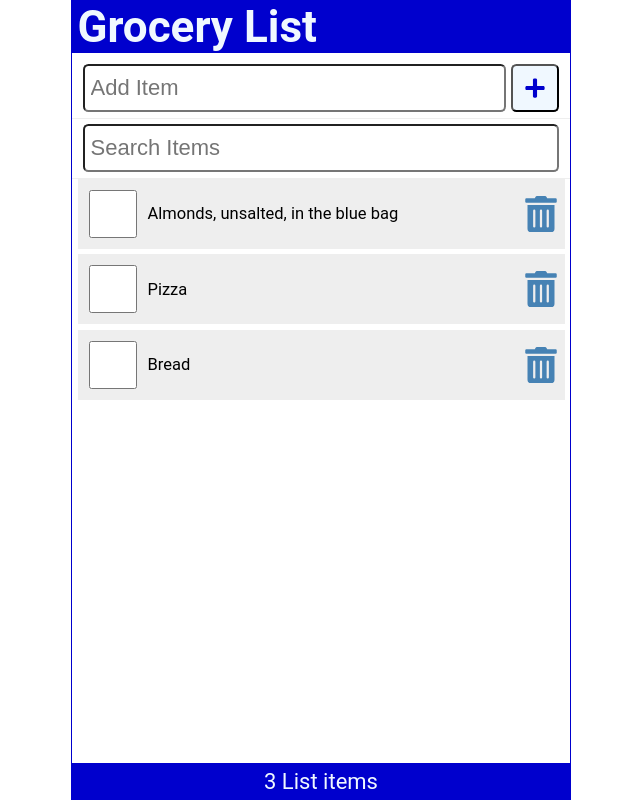
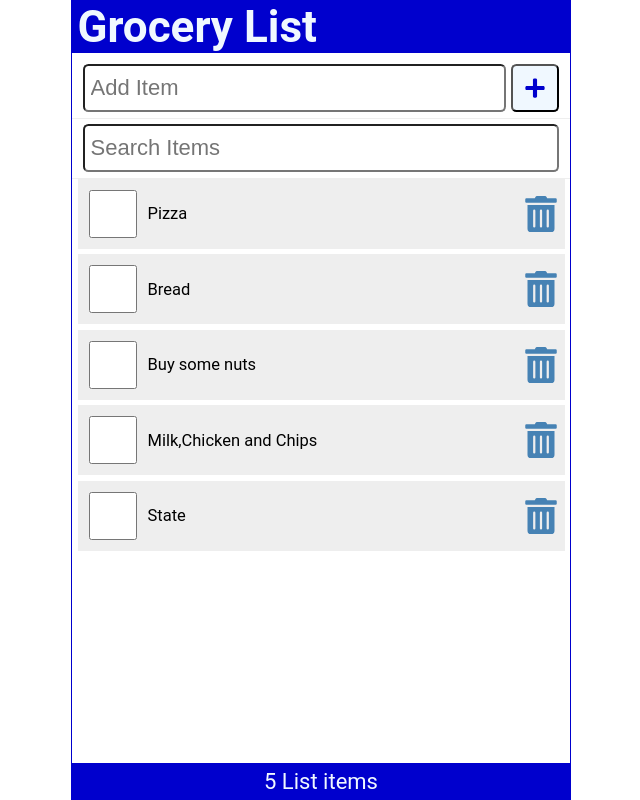
Before and after one commit to muyiwadosunmu/ReactdiveTut, a React (Vite) app: page / in a window 1280 px wide. Shown: the whole page, without its empty margins (319-959 px from the left). Built offline with nearby package versions, Linux system fonts and the light colour scheme; data requests are answered from the project's data file.

Commit message:
A basic CRUD in React, READ is in precious branch(7)

```diff
--- a/data/db.json
+++ b/data/db.json
@@ -1,19 +1,29 @@
 {
   "items": [
     {
-            "id":1,
-            "checked":false,
-            "item": "Almonds, unsalted, in the blue bag"
+      "id": 2,
+      "checked": false,
+      "item": "Pizza"
     },
     {
-            "id":2,
-            "checked":false,
-            "item":"Pizza"
+      "id": 3,
+      "checked": false,
+      "item": "Bread"
     },
     {
-            "id":3,
+      "id": 4,
       "checked": false,
-            "item": "Bread"
+      "item": "Buy some nuts"
+    },
+    {
+      "id": 5,
+      "checked": false,
+      "item": "Milk,Chicken and Chips"
+    },
+    {
+      "id": 6,
+      "checked": false,
+      "item": "State"
     }
   ]
 }
--- a/src/App.jsx
+++ b/src/App.jsx
@@ -4,6 +4,7 @@ import SearchItem from "./SearchItem";
 import AddItem from "./AddItem";
 import Content from "./Content";
 import Footer from "./Footer";
+import apiRequest from "./apiRequest";
 
 function App() {
   const API_URL = "http://localhost:3500/items";
@@ -11,11 +12,11 @@ function App() {
   const [newItem, setNewItem] = useState("");
   const [search, setSearch] = useState("");
   const [fetchError, setFetchError] = useState(null);
-  const [isLoading, setIsLoading] = useState(true)
+  const [isLoading, setIsLoading] = useState(true);
 
   // Using a dependency, which only allows rendering when this dependency changes
   useEffect(() => {
-    // async-await would not work with useEffect
+    // async-await would not work implicitly with useEffect
     const fetchItems = async () => {
       try {
         const response = await fetch(API_URL);
@@ -34,22 +35,49 @@ function App() {
     }, 2000);
   }, []);
 
-  const addItem = (item) => {
+  const addItem = async (item) => {
+    //This would need to be an asyn-await sine our apiRequest function is in async
     const id = items.length ? items[items.length - 1].id + 1 : 1;
     const myNewItem = { id, checked: false, item };
     const listItems = [...items, myNewItem];
     setItems(listItems);
+
+    const postOptions = {
+      method: "POST",
+      headers: {
+        "Content-Type": "application/json",
+      },
+      body: JSON.stringify(myNewItem),
+    };
+    const result = await apiRequest(API_URL, postOptions);
+    if (result) setFetchError(result);
   };
 
-  const handleCheck = (id) => {
+  const handleCheck = async (id) => {
     const listItems = items.map((item) =>
       item.id === id ? { ...item, checked: !item.checked } : item
     );
     setItems(listItems);
+    const myItem = listItems.filter((item) => item.id !== id);
+    const updateOptions = {
+      method: "PATCH",
+      headers: {
+        "Content-Type": "application/json",
+      },
+      body: JSON.stringify({ checked: myItem[0].checked }),
+    };
+    const reqUrl = `${API_URL}/${id}`;
+    const result = await apiRequest(reqUrl, updateOptions);
+    if (result) setFetchError(result);
   };
-  const handleDelete = (id) => {
+  const handleDelete = async (id) => {
     const listItems = items.filter((item) => item.id !== id);
     setItems(listItems);
+
+    const deleteOptions = {method:'DELETE'};
+    const reqUrl = `${API_URL}/${id}`;
+    const result = await apiRequest(reqUrl, deleteOptions);
+    if (result) setFetchError(result);
   };
 
   const handleSubmit = (e) => {
@@ -70,9 +98,9 @@ function App() {
       <SearchItem search={search} setSearch={setSearch} />
 
       <main>
-        {isLoading && <p>Loading Items....</p> }
+        {isLoading && <p>Loading Items....</p>}
         {fetchError && <p style={{ color: "red" }}>{`Error: ${fetchError}`}</p>}
-        {!fetchError && !isLoading &&(
+        {!fetchError && !isLoading && (
           <Content
             items={items.filter((item) =>
               item.item.toLowerCase().includes(search.toLowerCase())
--- /dev/null
+++ b/src/apiRequest.jsx
@@ -0,0 +1,13 @@
+// This module is for creating abstractions for create, update and delete
+const apiRequest = async(url='', optionsObj=null, errMsag = null) => {
+    try {
+        const response = await fetch(url, optionsObj);
+        if(!response.ok) throw Error('Please reload the app');
+    } catch (error) {
+        errMsag = err.message
+    } finally {
+        return errMsag;
+    }
+};
+
+export default apiRequest;
```
Lines whose indentation alone changed are shown as unchanged.
